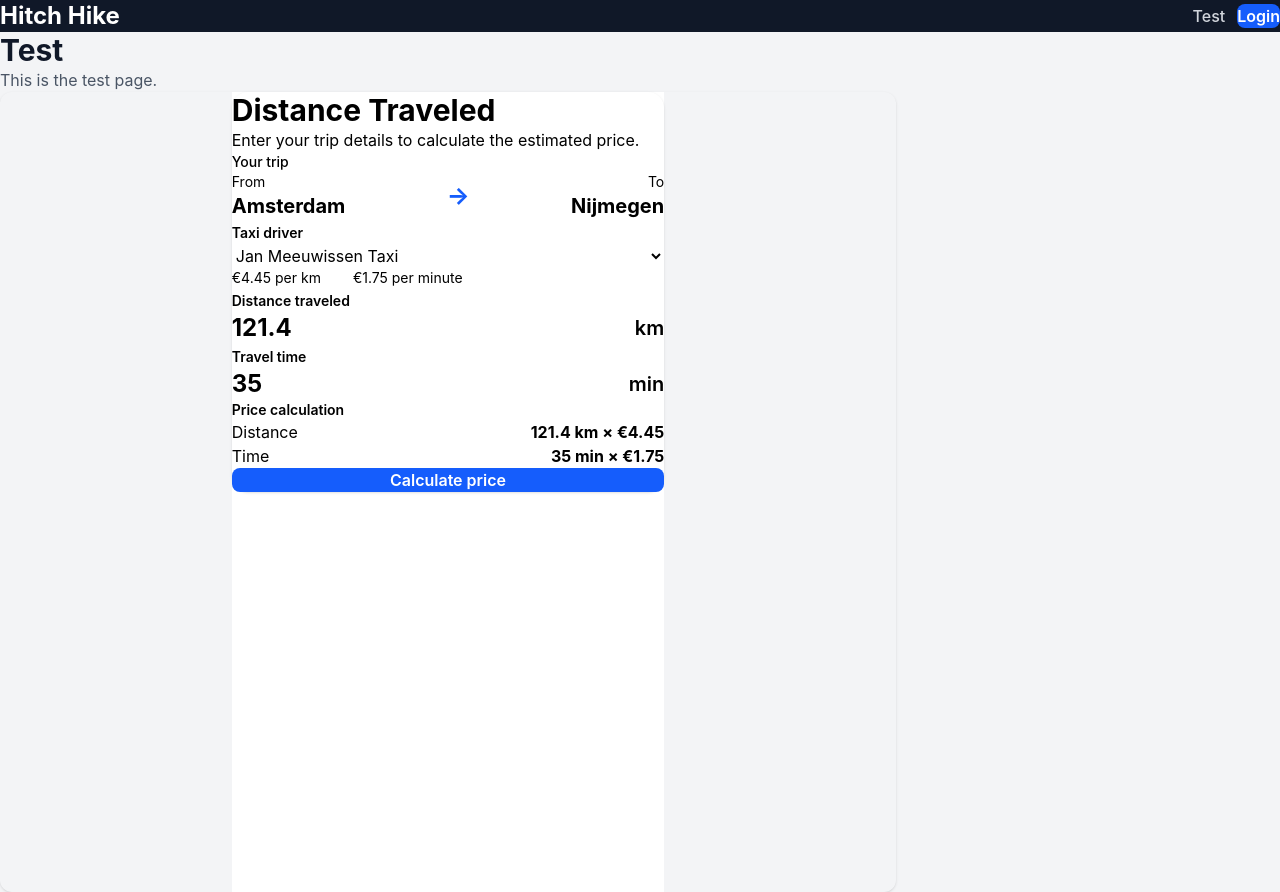
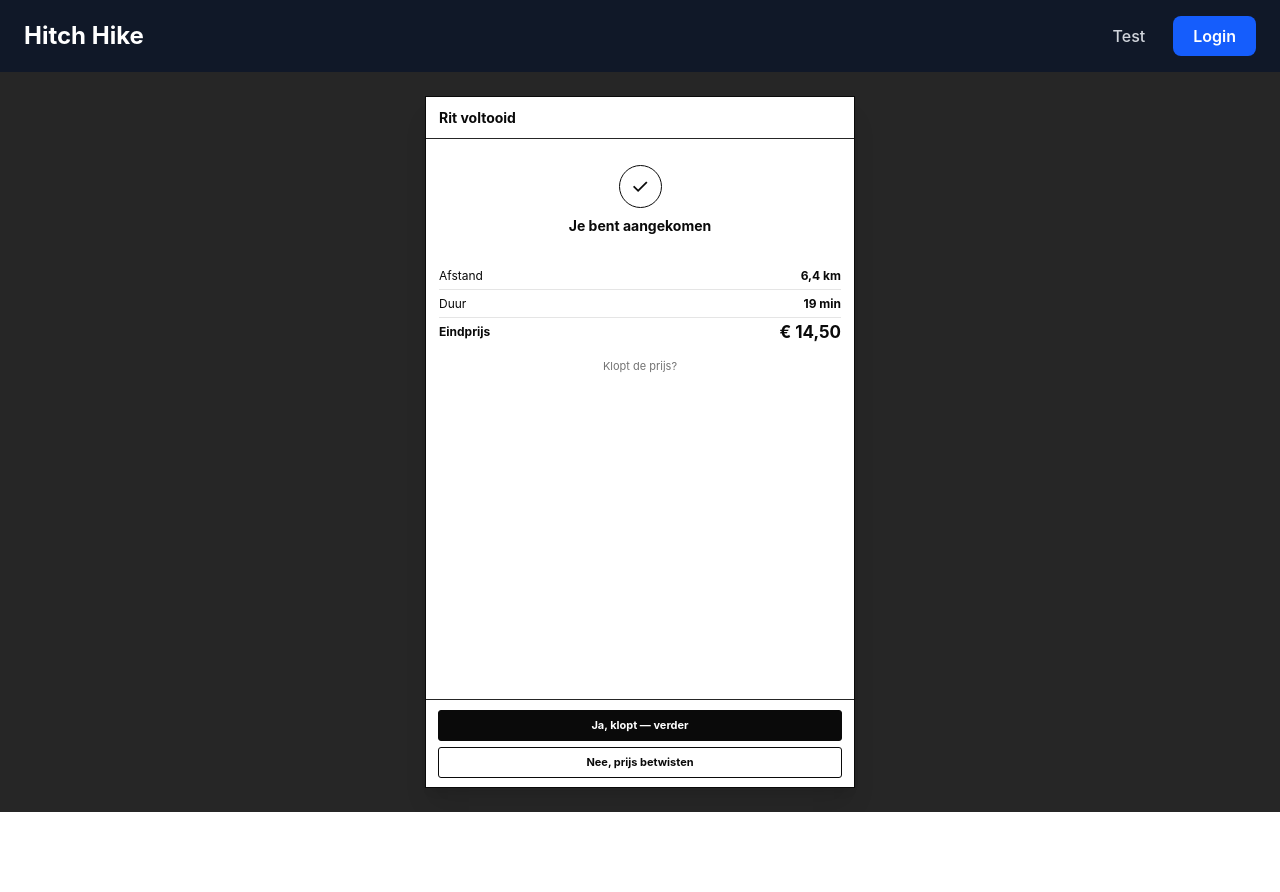
Before and after one commit to TooHighDude420/Hackathon-2-Taxi, a React (Vite) app in the folder Frontend/: page /test in a window 1280 px wide. After the commit the page ends 812 px from the top, so only its background shows below. Built offline with nearby package versions, Linux system fonts and the light colour scheme.

Commit message:
refactor: simplify DistanceTraveled component and update Test page layout

```diff
--- a/Frontend/src/App.jsx
+++ b/Frontend/src/App.jsx
@@ -1,24 +1,13 @@
 import { Routes, Route } from 'react-router-dom'
 import Nav from './components/Nav.jsx'
 import Test from './pages/test.jsx'
-import DistanceTraveled from './components/DistanceTraveled.jsx'
-import './App.css'
-
-function Home() {
-  return (
-    <main>
-      <h1>Home</h1>
-    </main>
-  )
-}
 
 function App() {
   return (
     <>
       <Nav />
-
       <Routes>
-        <Route path="/" element={<Home />} />
+        <Route path="/" element={null} />
         <Route path="/test" element={<Test />} />
       </Routes>
     </>
--- a/Frontend/src/components/DistanceTraveled.jsx
+++ b/Frontend/src/components/DistanceTraveled.jsx
@@ -2,254 +2,77 @@ import { useState } from 'react'
 
 function DistanceTraveled() {
   const trip = {
-    start: 'Amsterdam',
-    destination: 'Nijmegen',
+    distanceKm: 6.4,
+    durationMinutes: 19,
+    finalPrice: 14.5,
   }
+  const [response, setResponse] = useState(null)
+  const formattedPrice = new Intl.NumberFormat('nl-NL', {
+    style: 'currency',
+    currency: 'EUR',
+  }).format(trip.finalPrice)
 
-  const taxiDrivers = [
-    {
-      id: 1,
-      name: 'Jan Meeuwissen  Taxi',
-      pricePerKm: 4.45,
-      pricePerMinute: 1.75,
-    },
-    {
-      id: 2,
-      name: 'City Cab',
-      pricePerKm: 0.90,
-      pricePerMinute: 0.25,
-    },
-    {
-      id: 3,
-      name: 'Blue Taxi',
-      pricePerKm: 0.65,
-      pricePerMinute: 0.45,
-    },
-  ]
-
-  const [selectedDriver, setSelectedDriver] = useState(taxiDrivers[0])
-  const [distance, setDistance] = useState(121.4)
-  const [minutes, setMinutes] = useState(35)
-  const [price, setPrice] = useState(null)
-
-  function calculatePrice() {
-    if (distance <= 0 || minutes < 0) {
-      setPrice(0)
-      return
-    }
-
-    const distancePrice = distance * selectedDriver.pricePerKm
-    const timePrice = minutes * selectedDriver.pricePerMinute
-    const total = distancePrice + timePrice
-
-    setPrice(total)
+  function handleResponse(nextResponse) {
+    console.log('[DistanceTraveled] Ritprijs bevestigd/betwist:', {
+      actie: nextResponse,
+      afstandKm: trip.distanceKm,
+      duurMinuten: trip.durationMinutes,
+      eindprijs: trip.finalPrice,
+    })
+    setResponse(nextResponse)
   }
 
   return (
-    <main className="min-h-screen bg-white px-6 py-10">
-      <div className="mx-auto w-full max-w-4xl">
+    <main className="flex min-h-[calc(100dvh-60px)] justify-center bg-neutral-800 font-sans text-neutral-950 sm:py-6">
+      <section className="flex min-h-[calc(100dvh-60px)] w-full flex-col border-x-[5px] border-neutral-950 bg-white sm:min-h-[min(780px,calc(100dvh-6rem-60px))] sm:w-full sm:max-w-[430px] sm:border sm:shadow-xl" aria-labelledby="trip-title">
+        <header className="flex min-h-[42px] items-center border-b border-neutral-800 px-[13px]">
+          <h1 id="trip-title" className="text-sm font-bold">Rit voltooid</h1>
+        </header>
 
-        {/* Main box */}
-        <div className="rounded-2xl p-8 shadow-sm">
-
-          {/* Header */}
-          <div>
-            <h1 className="text-3xl font-bold text-black">
-              Distance Traveled
-            </h1>
-
-            <p className="mt-2 text-black">
-              Enter your trip details to calculate the estimated price.
-            </p>
+        <div className="flex-1 px-[13px] pb-5 pt-[26px]">
+          <div className="mb-[26px] flex flex-col items-center gap-2">
+            <span className="grid size-[43px] place-items-center rounded-full border-[1.5px] border-neutral-950 text-[21px] leading-none" aria-hidden="true">✓</span>
+            <h2 className="text-sm font-bold">Je bent aangekomen</h2>
           </div>
 
-          {/* Trip */}
-          <div className="mt-8">
-            <p className="text-sm font-medium text-black">
-              Your trip
-            </p>
+          <dl className="m-0">
+            <div className="flex min-h-7 items-center justify-between border-b border-neutral-200 text-xs">
+              <dt>Afstand</dt><dd className="m-0 font-bold">{trip.distanceKm.toLocaleString('nl-NL')} km</dd>
+            </div>
+            <div className="flex min-h-7 items-center justify-between border-b border-neutral-200 text-xs">
+              <dt>Duur</dt><dd className="m-0 font-bold">{trip.durationMinutes} min</dd>
+            </div>
+            <div className="flex min-h-7 items-center justify-between text-xs font-bold">
+              <dt>Eindprijs</dt><dd className="m-0 text-[17px]">{formattedPrice}</dd>
+            </div>
+          </dl>
 
-            <div className="mt-5 flex flex-col items-center gap-4 sm:flex-row sm:justify-between">
-              <div className="text-center sm:text-left">
-                <p className="text-sm text-black">
-                  From
-                </p>
+          <p className="mt-3 text-center text-[11px] text-neutral-500" aria-live="polite">
+            {response === 'accepted' && (
+              <>
+                <span className="block font-semibold text-neutral-950">Bedankt voor je bevestiging!</span>
+                <span className="mt-1 block">Je keuze is opgeslagen.</span>
+              </>
+            )}
+            {response === 'disputed' && (
+              <>
+                <span className="block font-semibold text-neutral-950">Je prijs is betwist.</span>
+                <span className="mt-1 block">Je melding is opgeslagen en wordt nagekeken.</span>
+              </>
+            )}
+            {!response && 'Klopt de prijs?'}
+          </p>
+        </div>
 
-                <p className="mt-1 text-xl font-bold text-black">
-                  {trip.start}
-                </p>
-              </div>
-
-              <div className="text-2xl font-bold text-blue-600">
-                →
-              </div>
-
-              <div className="text-center sm:text-right">
-                <p className="text-sm text-black">
-                  To
-                </p>
-
-                <p className="mt-1 text-xl font-bold text-black">
-                  {trip.destination}
-                </p>
-              </div>
-            </div>
-          </div>
-
-          {/* Taxi driver */}
-          <div className="mt-8">
-            <label
-              htmlFor="driver"
-              className="text-sm font-semibold text-black"
-            >
-              Taxi driver
-            </label>
-
-            <select
-              id="driver"
-              value={selectedDriver.id}
-              onChange={(e) => {
-                const driver = taxiDrivers.find(
-                  (driver) => driver.id === Number(e.target.value)
-                )
-
-                setSelectedDriver(driver)
-                setPrice(null)
-              }}
-              className="mt-3 w-full rounded-lg px-4 py-3 text-black outline-none transition focus:border-blue-600"
-            >
-              {taxiDrivers.map((driver) => (
-                <option key={driver.id} value={driver.id}>
-                  {driver.name}
-                </option>
-              ))}
-            </select>
-
-            {/* Selected driver's tariffs */}
-            <div className="mt-4 flex flex-col gap-2 sm:flex-row sm:gap-8">
-              <p className="text-sm text-black">
-                €{selectedDriver.pricePerKm} per km
-              </p>
-
-              <p className="text-sm text-black">
-                €{selectedDriver.pricePerMinute} per minute
-              </p>
-            </div>
-          </div>
-
-          {/* Distance */}
-          <div className="mt-8">
-            <label
-              htmlFor="distance"
-              className="text-sm font-semibold text-black"
-            >
-              Distance traveled
-            </label>
-
-            <div className="mt-3 flex items-center gap-3">
-              <input
-                id="distance"
-                type="number"
-                min="0"
-                step="0.1"
-                value={distance}
-                onChange={(e) => {
-                  setDistance(Number(e.target.value))
-                  setPrice(null)
-                }}
-                className="w-full rounded-lg px-4 py-3 text-2xl font-bold text-black outline-none transition focus:border-blue-600"
-              />
-
-              <span className="text-xl font-semibold text-black">
-                km
-              </span>
-            </div>
-          </div>
-
-          {/* Time */}
-          <div className="mt-6">
-            <label
-              htmlFor="minutes"
-              className="text-sm font-semibold text-black"
-            >
-              Travel time
-            </label>
-
-            <div className="mt-3 flex items-center gap-3">
-              <input
-                id="minutes"
-                type="number"
-                min="0"
-                step="1"
-                value={minutes}
-                onChange={(e) => {
-                  setMinutes(Number(e.target.value))
-                  setPrice(null)
-                }}
-                className="w-full rounded-lg px-4 py-3 text-2xl font-bold text-black outline-none transition focus:border-blue-600"
-              />
-
-              <span className="text-xl font-semibold text-black">
-                min
-              </span>
-            </div>
-          </div>
-
-          {/* Price calculation */}
-          <div className="mt-8">
-            <p className="text-sm font-semibold text-black">
-              Price calculation
-            </p>
-
-            <div className="mt-4 space-y-2">
-              <div className="flex justify-between">
-                <span className="text-black">
-                  Distance
-                </span>
-
-                <span className="font-bold text-black">
-                  {distance} km × €{selectedDriver.pricePerKm}
-                </span>
-              </div>
-
-              <div className="flex justify-between">
-                <span className="text-black">
-                  Time
-                </span>
-
-                <span className="font-bold text-black">
-                  {minutes} min × €{selectedDriver.pricePerMinute}
-                </span>
-              </div>
-            </div>
-
-            <button
-              onClick={calculatePrice}
-              className="mt-6 w-full rounded-lg bg-blue-600 px-5 py-3 font-semibold text-white transition hover:bg-black"
-            >
-              Calculate price
-            </button>
-
-            {/* Result */}
-            {price !== null && (
-              <div className="mt-6 rounded-xl bg-blue-600 p-6 text-center">
-                <p className="text-sm font-medium text-white">
-                  Estimated trip price
-                </p>
-
-                <p className="mt-2 text-4xl font-bold text-white">
-                  €{price}
-                </p>
-
-                <p className="mt-2 text-sm text-white">
-                  {distance} km + {minutes} minutes
-                </p>
-              </div>
-            )}
-          </div>
-
-        </div>
-      </div>
+        <footer className="flex flex-col gap-1.5 border-t border-neutral-800 px-3 pb-[9px] pt-[10px]">
+          <button type="button" aria-pressed={response === 'accepted'} className="min-h-[31px] w-full cursor-pointer rounded-[3px] border border-neutral-950 bg-neutral-950 text-[11px] font-bold text-white hover:bg-neutral-700 focus-visible:outline-2 focus-visible:outline-offset-2 focus-visible:outline-neutral-600" onClick={() => handleResponse('accepted')}>
+            Ja, klopt — verder
+          </button>
+          <button type="button" aria-pressed={response === 'disputed'} className="min-h-[31px] w-full cursor-pointer rounded-[3px] border border-neutral-950 bg-white text-[11px] font-bold text-neutral-950 hover:bg-neutral-100 focus-visible:outline-2 focus-visible:outline-offset-2 focus-visible:outline-neutral-600" onClick={() => handleResponse('disputed')}>
+            Nee, prijs betwisten
+          </button>
+        </footer>
+      </section>
     </main>
   )
 }
--- a/Frontend/src/pages/test.jsx
+++ b/Frontend/src/pages/test.jsx
@@ -1,25 +1,7 @@
 import DistanceTraveled from '../components/DistanceTraveled.jsx'
 
 function Test() {
-  return (
-    <main className="min-h-screen bg-gray-100 px-6 py-10">
-      <div className="mx-auto max-w-4xl">
-
-        <h1 className="text-3xl font-bold text-gray-900">
-          Test
-        </h1>
-
-        <p className="mt-2 text-gray-600">
-          This is the test page.
-        </p>
-
-        <div className="mt-8 flex justify-center rounded-xl shadow-sm">
-          <DistanceTraveled />
-        </div>
-
-      </div>
-    </main>
-  )
+  return <DistanceTraveled />
 }
 
 export default Test
```
